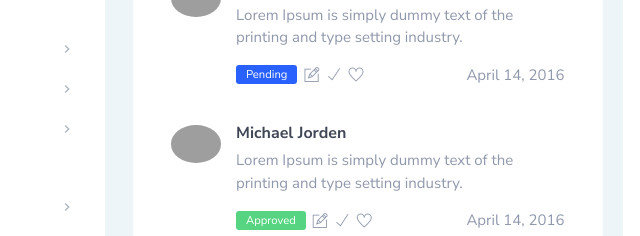
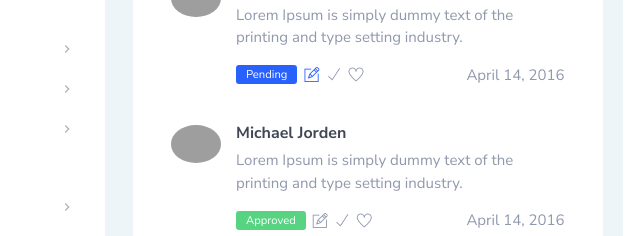
Before and after one commit to crxillusion/callkeeper, a plain HTML site: page index.html in a window 1280 px wide. In both pictures the pointer is over the item 468 px from the left and 1911 px from the top of the page. Shown: the part 1837-2073 px from the top of the page, 160-800 px from the left. Drawn offline with Linux system fonts and the light colour scheme; grey boxes are pictures that could not be loaded.

Commit message:
few changes

```diff
--- a/css/style.css
+++ b/css/style.css
@@ -4,26 +4,24 @@
 }
 
 /*scroll bar*/
-*::-webkit-scrollbar-track
-{
-    -webkit-box-shadow: inset 0 0 6px rgba(0,0,0,0.3);
+*::-webkit-scrollbar-track {
+    -webkit-box-shadow: inset 0 0 6px rgba(0, 0, 0, 0.3);
     border-radius: 10px;
-    background-color: transparent/*#9098ac;*/
-}
-
-*::-webkit-scrollbar
-{
+    background-color: transparent /*#9098ac;*/
+}
+
+*::-webkit-scrollbar {
     width: 6px;
     background-color: #F5F5F5;
 }
 
-*::-webkit-scrollbar-thumb
-{
+*::-webkit-scrollbar-thumb {
     border-radius: 10px;
-    -webkit-box-shadow: inset 0 0 6px rgba(0,0,0,.3);
+    -webkit-box-shadow: inset 0 0 6px rgba(0, 0, 0, .3);
     background-color: #9098ac;
     /*background-color: #555;*/
 }
+
 /*scroll bar end*/
 
 *, *:before, *:after {
@@ -185,7 +183,6 @@ html {
 
 /*header end*/
 
-
 /*main*/
 .main {
     display: flex;
@@ -289,7 +286,6 @@ html {
 /*main left-menu-section end*/
 /*main-left end*/
 
-
 /*main-right*/
 .main-right {
     margin-left: 265px;
@@ -410,7 +406,6 @@ ul.main-right-header-list {
 }
 
 /*advantage end*/
-
 
 /*statistics*/
 
@@ -541,7 +536,6 @@ ul.main-right-header-list {
     /*flex-grow: 1;*/
     /*margin: 0 10px;*/
 
-
     /*i think maybe ill use this*/
     /*box-sizing: border-box;
     padding: 24px;*/
@@ -630,7 +624,6 @@ ul.main-right-header-list {
     background-color: #000000;
     border-radius: 50%;
 }
-
 
 .order-text span {
     display: block;
@@ -799,7 +792,6 @@ ul.main-right-header-list {
     background-color: #ffffff;
 }
 
-
 /*views-section end*/
 
 /*statistics-right end*/
@@ -897,11 +889,9 @@ ul.main-right-header-list {
     width: 100%;
 }
 
-
 .sales-table tr {
     border-bottom: 1px solid rgba(0, 0, 0, 0.12);
 }
-
 
 .tc-1 {
     background-color: #2961ff;
@@ -1046,7 +1036,6 @@ ul.main-right-header-list {
     margin-right: 3px;
 }
 
-
 .overview-dot.fir {
     background-color: #2962FF;
 }
@@ -1262,6 +1251,10 @@ ul.main-right-header-list {
     align-items: center;
     padding-left: 7px;
     cursor: pointer;
+}
+
+.comment-list-items:hover {
+    color: #2961ff;
 }
 
 .comment-title {
@@ -1535,7 +1528,6 @@ ul.main-right-header-list {
     margin-bottom: 15px;
     margin-top: -5px;
 }
-
 
 .sales-col-2-header-date-section {
     display: flex;
```
